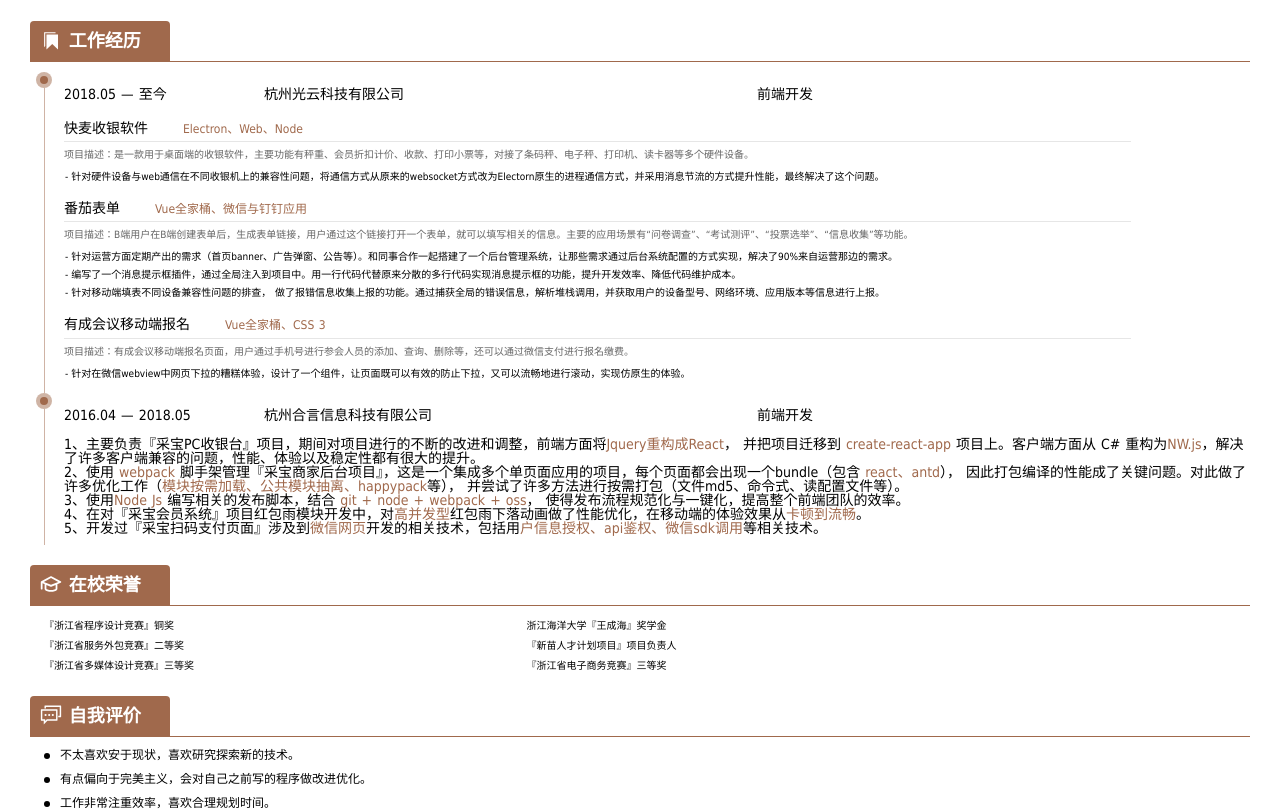
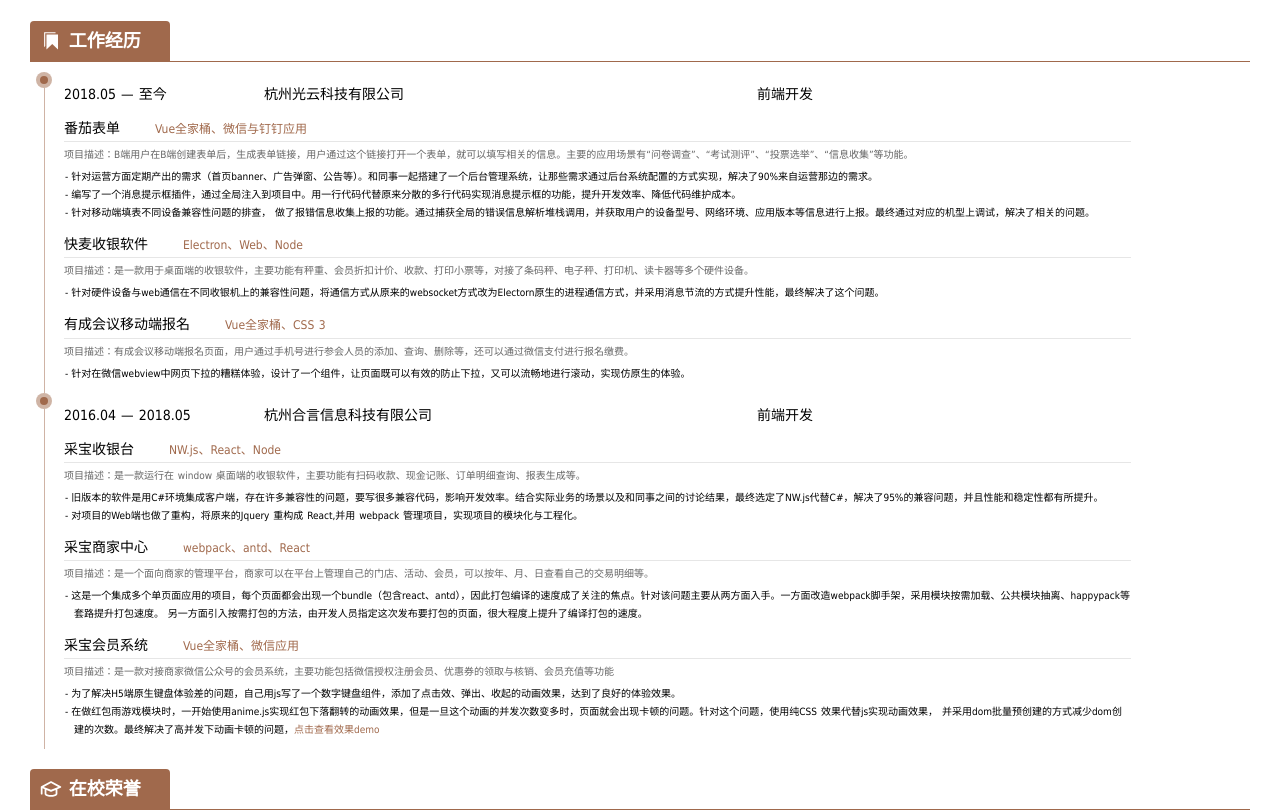
Before and after one commit to zhoufeifan/my-resume, a Nuxt app: page / in a window 1280 px wide. Shown: the part 404-1214 px from the top of the page. Built offline with nearby package versions, Linux system fonts and the light colour scheme; no server answers.

Commit message:
完成简历的更新

```diff
--- /dev/null
+++ b/components/WorkExperience.vue
@@ -0,0 +1,67 @@
+<template>
+  <div class="work-content-list">
+    <div class="work-content" v-for="item in workList" :key="item.title">
+      <p class="title">
+        {{item.title}}
+        <span class="skill">{{item.skill}}</span>
+      </p>
+      <p class="hint">项目描述：{{item.desc}}</p>
+      <p class="resolve" v-for="(s,index) in item.resolves" :key="index" v-html="s"></p>
+    </div>
+  </div>
+</template>
+
+<script>
+  export default {
+    name: 'CareerTitle',
+    props: {
+      workList: Array
+    },
+  };
+</script>
+
+<style lang="scss" scoped>
+  @import "~assets/mixin.scss";
+  .work-content-list{
+    .work-content{
+      margin-right: 10%;
+      margin-top: 10px;
+      .title {
+        font-size: 14px;
+        position: relative;
+        &::after{
+          content: '';
+          display: block;
+          width: 100%;
+          height: 1px;
+          background-color: #ccc;
+          transform: scaleY(0.5);
+        }
+        // border-bottom: 1px solid #ccc;
+        .skill{
+          font-size: 12px;
+          // float: right;
+            margin-left: 30px;
+          color: $mainColor;
+        }
+      }
+      .hint {
+        color: #666;
+        margin-top: 4px;
+        margin-bottom: 4px;
+      }
+      p {
+        line-height: 1.8;
+        font-size: 10px;
+      }
+      .resolve {
+        padding-left: 10px;
+        &::before{
+          content: '-';
+          margin-left: -9px;
+          margin-right: 3px;
+        }
+      }
+    }
+  }
+</style>
--- a/pages/index.vue
+++ b/pages/index.vue
@@ -15,21 +15,21 @@
               <div class="work-content-list">
                 <div class="work-content">
                   <p class="title">
+                    番茄表单
+                    <span class="skill">Vue全家桶、微信与钉钉应用</span>
+                  </p>
+                  <p class="hint">项目描述：B端用户在B端创建表单后，生成表单链接，用户通过这个链接打开一个表单，就可以填写相关的信息。主要的应用场景有“问卷调查”、“考试测评”、“投票选举”、“信息收集”等功能。</p>
+                  <p class="resolve">针对运营方面定期产出的需求（首页banner、广告弹窗、公告等）。和同事一起搭建了一个后台管理系统，让那些需求通过后台系统配置的方式实现，解决了90%来自运营那边的需求。</p>
+                  <p class="resolve">编写了一个消息提示框插件，通过全局注入到项目中。用一行代码代替原来分散的多行代码实现消息提示框的功能，提升开发效率、降低代码维护成本。</p>
+                  <p class="resolve">针对移动端填表不同设备兼容性问题的排查， 做了报错信息收集上报的功能。通过捕获全局的错误信息解析堆栈调用，并获取用户的设备型号、网络环境、应用版本等信息进行上报。最终通过对应的机型上调试，解决了相关的问题。</p>
+                </div>
+                <div class="work-content">
+                  <p class="title">
                     快麦收银软件
                     <span class="skill">Electron、Web、Node</span>
                   </p>
                   <p class="hint">项目描述：是一款用于桌面端的收银软件，主要功能有秤重、会员折扣计价、收款、打印小票等，对接了条码秤、电子秤、打印机、读卡器等多个硬件设备。</p>
                   <p class="resolve">针对硬件设备与web通信在不同收银机上的兼容性问题，将通信方式从原来的websocket方式改为Electorn原生的进程通信方式，并采用消息节流的方式提升性能，最终解决了这个问题。</p>
-                </div>
-                <div class="work-content">
-                  <p class="title">
-                    番茄表单
-                    <span class="skill">Vue全家桶、微信与钉钉应用</span>
-                  </p>
-                  <p class="hint">项目描述：B端用户在B端创建表单后，生成表单链接，用户通过这个链接打开一个表单，就可以填写相关的信息。主要的应用场景有“问卷调查”、“考试测评”、“投票选举”、“信息收集”等功能。</p>
-                  <p class="resolve">针对运营方面定期产出的需求（首页banner、广告弹窗、公告等）。和同事合作一起搭建了一个后台管理系统，让那些需求通过后台系统配置的方式实现，解决了90%来自运营那边的需求。</p>
-                  <p class="resolve">编写了一个消息提示框插件，通过全局注入到项目中。用一行代码代替原来分散的多行代码实现消息提示框的功能，提升开发效率、降低代码维护成本。</p>
-                  <p class="resolve">针对移动端填表不同设备兼容性问题的排查， 做了报错信息收集上报的功能。通过捕获全局的错误信息，解析堆栈调用，并获取用户的设备型号、网络环境、应用版本等信息进行上报。</p>
                 </div>
                 <div class="work-content">
                   <p class="title">
@@ -45,20 +45,7 @@
           <div class="draft-group">
             <DraftItem>
               <CareerTitle time="2016.04 — 2018.05" company="杭州合言信息科技有限公司" job="前端开发"></CareerTitle>
-              <div class="work-content">
-                <p>
-                  1、主要负责『采宝PC收银台』项目，期间对项目进行的不断的改进和调整，前端方面将<span class="main-color">Jquery重构成React</span>，
-                  并把项目迁移到 <span class="main-color">create-react-app</span> 项目上。客户端方面从 C# 重构为<span class="main-color">NW.js</span>，解决了许多客户端兼容的问题，性能、体验以及稳定性都有很大的提升。
-                </p>
-                <p>
-                  2、使用 <span class="main-color">webpack</span> 脚手架管理『采宝商家后台项目』，这是一个集成多个单页面应用的项目，每个页面都会出现一个bundle（包含 <span class="main-color">react、antd</span>），
-                  因此打包编译的性能成了关键问题。对此做了许多优化工作（<span class="main-color">模块按需加载、公共模块抽离、happypack</span>等），
-                  并尝试了许多方法进行按需打包（文件md5、命令式、读配置文件等）。
-                </p>
-                <p>3、使用<span class="main-color">Node Js</span> 编写相关的发布脚本，结合 <span class="main-color">git + node + webpack + oss</span>， 使得发布流程规范化与一键化，提高整个前端团队的效率。</p>
-                <p>4、在对『采宝会员系统』项目红包雨模块开发中，对<span class="main-color">高并发型</span>红包雨下落动画做了性能优化，在移动端的体验效果从<span class="main-color">卡顿到流畅</span>。</p>
-                <p>5、开发过『采宝扫码支付页面』涉及到<span class="main-color">微信网页</span>开发的相关技术，包括用<span class="main-color">户信息授权、api鉴权、微信sdk调用</span>等相关技术。</p>
-              </div>
+              <WorkExperience :workList="caibaoWorkList"/>
             </DraftItem>
           </div>
         </ItemTitle>
@@ -91,10 +78,10 @@
           <!--自我评价-->
           <div class="comment-myself">
             <p class="comment-item">
-              不太喜欢安于现状，喜欢研究探索新的技术。
+              对新的技术充满好奇与兴趣。
             </p>
             <p class="comment-item">
-              有点偏向于完美主义，会对自己之前写的程序做改进优化。
+              一旦发现更好的解决方案，会花时间去改进原来的代码。
             </p>
             <p class="comment-item">
               工作非常注重效率，喜欢合理规划时间。
@@ -115,6 +102,7 @@
   import ItemTitle from '../components/ItemTitle.vue';
   import DraftItem from '../components/DraftItem.vue';
   import CareerTitle from '../components/CareerTitle.vue';
+  import WorkExperience from '../components/WorkExperience.vue';
   import ProjectsContainer from '../components/ProjectsContainer.vue';
   import SkillManages from '../components/SkillManages.vue';
 
@@ -125,11 +113,38 @@
         DraftItem,
         CareerTitle,
         ProjectsContainer,
+        WorkExperience,
         SkillManages
       },
       data(){
         return{
           downloadUrl : `${domain}/download/downLoadResumePDF`,
+          caibaoWorkList: [{
+            title: '采宝收银台',
+            skill: 'NW.js、React、Node',
+            desc: '是一款运行在 window 桌面端的收银软件，主要功能有扫码收款、现金记账、订单明细查询、报表生成等。',
+            resolves:[
+              '旧版本的软件是用C#环境集成客户端，存在许多兼容性的问题，要写很多兼容代码，影响开发效率。结合实际业务的场景以及和同事之间的讨论结果，最终选定了NW.js代替C#，解决了95%的兼容问题，并且性能和稳定性都有所提升。',
+              '对项目的Web端也做了重构，将原来的Jquery 重构成 React,并用 webpack 管理项目，实现项目的模块化与工程化。'
+            ]
+          }, {
+            title: '采宝商家中心',
+            skill: 'webpack、antd、React',
+            desc: '是一个面向商家的管理平台，商家可以在平台上管理自己的门店、活动、会员，可以按年、月、日查看自己的交易明细等。',
+            resolves:[
+              `这是一个集成多个单页面应用的项目，每个页面都会出现一个bundle（包含react、antd），因此打包编译的速度成了关注的焦点。针对该问题主要从两方面入手。一方面改造webpack脚手架，采用模块按需加载、公共模块抽离、happypack等套路提升打包速度。
+              另一方面引入按需打包的方法，由开发人员指定这次发布要打包的页面，很大程度上提升了编译打包的速度。`,
+            ]
+          },{
+            title: '采宝会员系统',
+            skill: 'Vue全家桶、微信应用',
+            desc: '是一款对接商家微信公众号的会员系统，主要功能包括微信授权注册会员、优惠券的领取与核销、会员充值等功能',
+            resolves: [
+              '为了解决H5端原生键盘体验差的问题，自己用js写了一个数字键盘组件，添加了点击效、弹出、收起的动画效果，达到了良好的体验效果。',
+              `在做红包雨游戏模块时，一开始使用anime.js实现红包下落翻转的动画效果，但是一旦这个动画的并发次数变多时，页面就会出现卡顿的问题。针对这个问题，使用纯CSS 效果代替js实现动画效果，
+              并采用dom批量预创建的方式减少dom创建的次数。最终解决了高并发下动画卡顿的问题，<a href="http://blog.zhoufeifan.tech/demo/dist/index.html#/redpacket">点击查看效果demo</a>`,
+            ]
+          }]
         };
       }
   };
```
